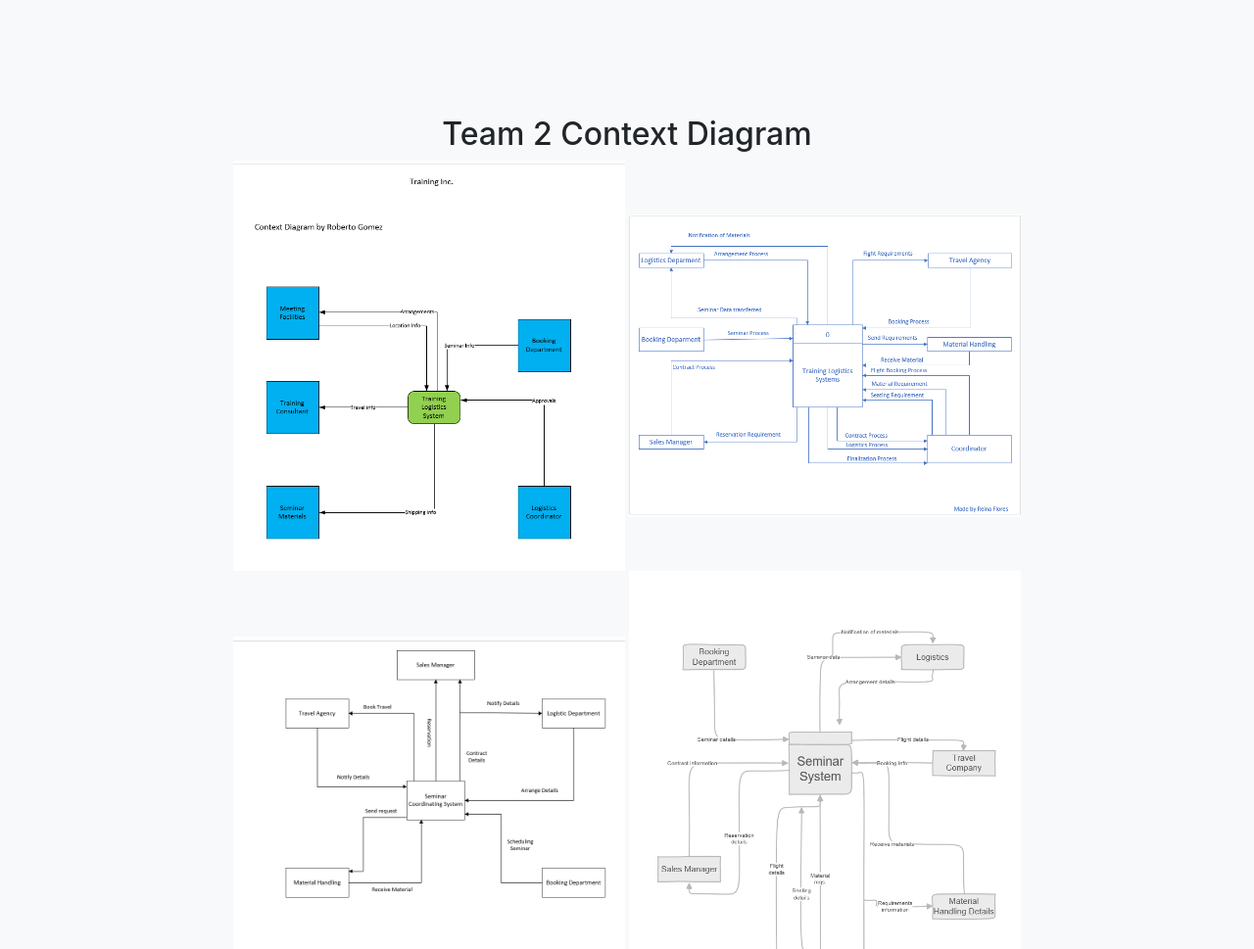
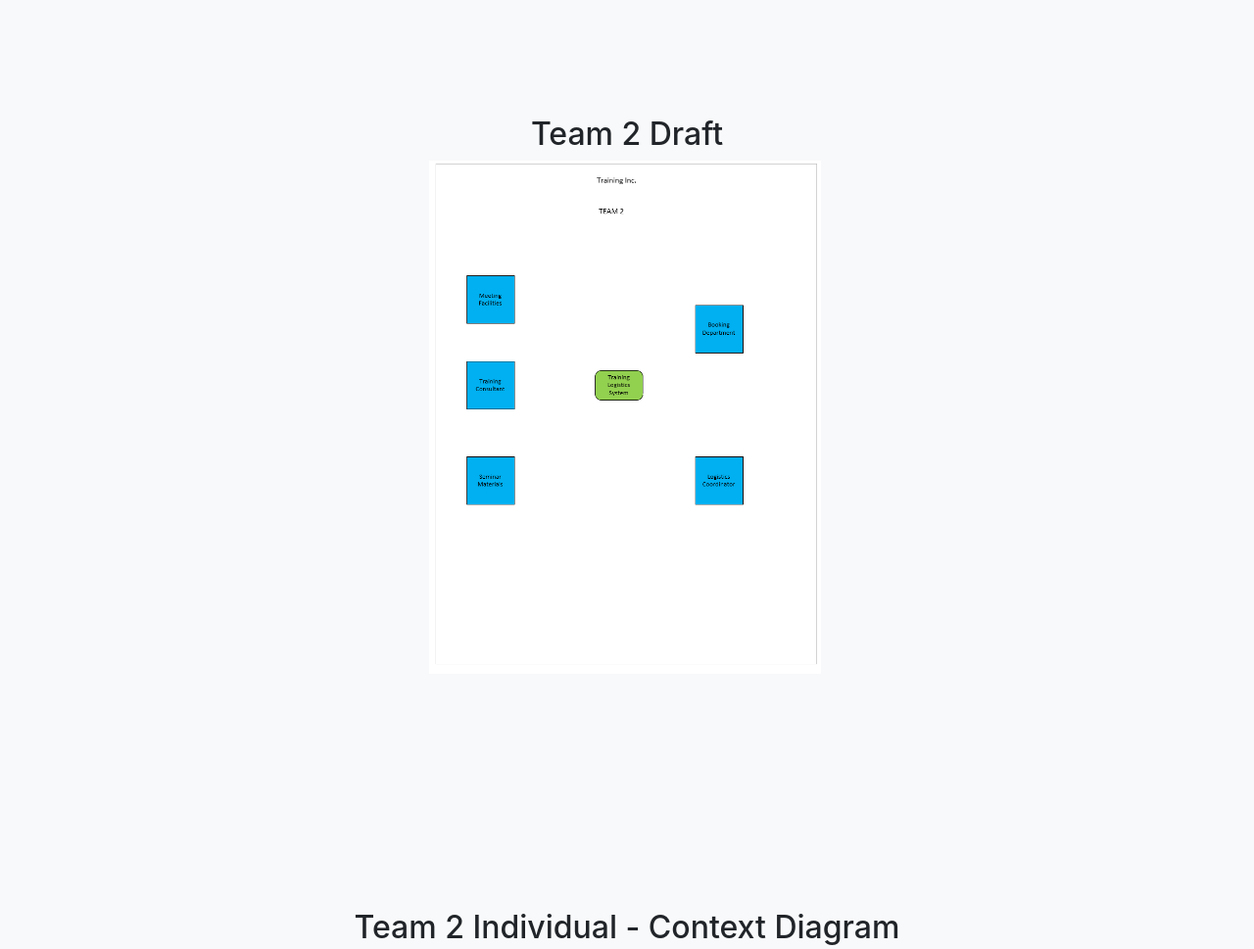
Before and after one commit to UHDrob/uhdproject, a website with bundled scripts: page ga1.html in a window 1280 px wide. Shown: the part 802-1771 px from the top of the page at 98% size. Built offline with nearby package versions, Linux system fonts and the light colour scheme.

Commit message:
Update gA1 draft

```diff
--- a/ga1.html
+++ b/ga1.html
@@ -75,11 +75,25 @@
   </header>
 
 <!-- Context -->
+<section class="content-section bg-light" id="Team Draft">
+    <div class="container text-center">
+      <div class="row">
+        <div class="col-lg-10 mx-auto">
+          <h2>Team 2 Draft</h2>
+          <img src="img/Ga1-cd-team.PNG" width="400px" >
+          <img src="" width="400px">
+        </div>
+      </div>
+    </div>
+  </section>
+
+
+<!-- Context -->
 <section class="content-section bg-light" id="context">
   <div class="container text-center">
     <div class="row">
       <div class="col-lg-10 mx-auto">
-          <h2>Team 2 Context Diagram</h2>
+        <h2>Team 2 Individual - Context Diagram</h2>
         <img src="img/Rob-CD.PNG" width="400px" >
         <img src="img/Reina-CD.PNG" width="400px">
         <img src="img/Valencia-CD.PNG" width="400px">
@@ -95,7 +109,7 @@
   <div class="container text-center">
     <div class="row">
       <div class="col-lg-10 mx-auto">
-        <h2>Team 2 DFD</h2>
+        <h2>Team 2 Individual - DFD</h2>
         <img src="img/Rob-GA1-DFD.PNG" width="450px" >
         <img src="img/Reina-Ga1-DFD.PNG" width="450px">
         <img src="img/Valencia-GA1-DFD.PNG" width="450px">
```
Also changed, not shown: img/Ga1-cd-team.PNG (added). Lines whose indentation alone changed are shown as unchanged.
